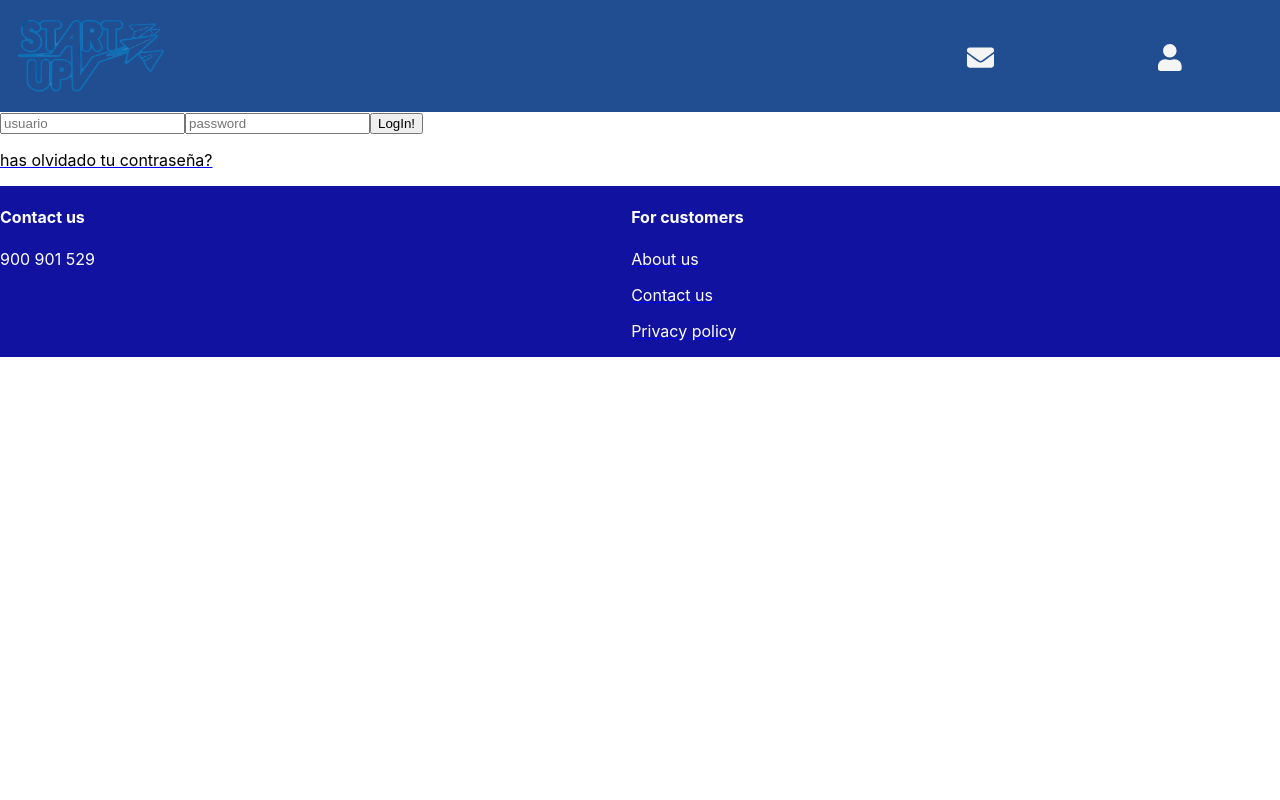
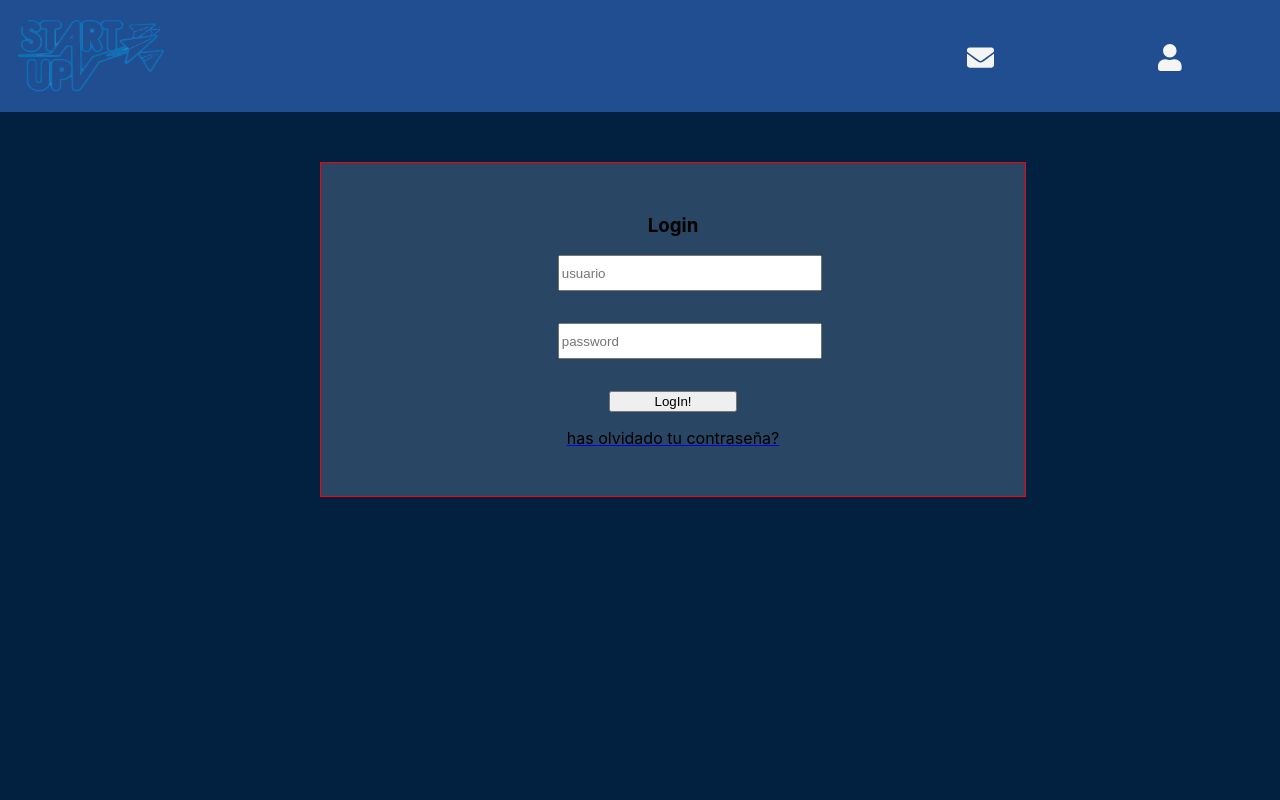
Before and after one commit to Jesus1994-7/SearchFlight_FRONT, a React (Create React App) app in the folder app/: page /login in a window 1280 px wide. Shown: the top 800 px of the page. Built offline with nearby package versions, Linux system fonts and the light colour scheme.

Commit message:
Last changes at css

```diff
--- a/app/src/components/exchange/exchange.jsx
+++ b/app/src/components/exchange/exchange.jsx
@@ -46,9 +46,10 @@ class ExchangeComp extends React.Component {
     render() {
         return (
             <div className="exchangeForm">
+                <h3>Cambio de Divisas</h3>
                 <form onSubmit={this.calculate}>
-                    Divisa Base: <CurrencyList id={0} setCurrency={this.setCurrency} readOnly />
-                    Divisa Cambio: <CurrencyList id={1} setCurrency={this.setCurrency} readOnly />
+                   <label> Divisa Base:</label> <CurrencyList id={0} setCurrency={this.setCurrency} readOnly /><br/>
+                   <label> Divisa Cambio:</label> <CurrencyList id={1} setCurrency={this.setCurrency} readOnly />
                     <br />
                     Cantidad para cambiar:  <input type="text" placeholder="0" name="num" value={this.state.num}
                         onChange={this.handleChange}/>
--- a/app/src/components/exchange/exchange.scss
+++ b/app/src/components/exchange/exchange.scss
@@ -1,3 +1,9 @@
-.exchangeForm{
-    border: 1px solid black;
+.exchangeForm {
+    border: 1px solid red;
+    width: 430px;
+    height: 200px;
+
+    color: white;
+    padding: 2em;
+    background-color: #294664;
 }
--- a/app/src/components/specialOffer/specialOffer.jsx
+++ b/app/src/components/specialOffer/specialOffer.jsx
@@ -12,7 +12,7 @@ class SpecialOffer extends React.Component {
         super(props);
 
         this.state = {
-            airport : 0
+            airport: 0
         }
     }
 
@@ -28,13 +28,15 @@ class SpecialOffer extends React.Component {
         this.props.history.push('/search');
     }
     setAirport = (airport, id) => {
-        if(utils.isNullOrEmpty(airport)){return}
-        this.setState({airport:airport});
+        if (utils.isNullOrEmpty(airport)) { return }
+        this.setState({ airport: airport });
     }
 
     render() {
         return (
-            <div>
+            <div >
+                <h3>Vuelos de última hora</h3>
+                <div className="offers">
                     <form onSubmit={this.lastMinuteFlights}>
                         <button type="submit">Last Minute!!</button>
                     </form>
@@ -43,6 +45,7 @@ class SpecialOffer extends React.Component {
                         <button type="submit">Quiero ir!</button>
                     </form>
                 </div>
+            </div>
         );
     }
 }
--- a/app/src/components/specialOffer/specialOffer.scss
+++ b/app/src/components/specialOffer/specialOffer.scss
@@ -0,0 +1,14 @@
+.offers {
+    border: 1px solid red;
+    width: 430px;
+    height: 200px;
+    color: white;
+    padding: 2em;
+    background-color: #294664;
+    display: flex;
+    justify-content: space-around;
+
+    button {
+        width: 100px;
+    }
+}
--- a/app/src/views/landingPage/landingPage.jsx
+++ b/app/src/views/landingPage/landingPage.jsx
@@ -26,9 +26,12 @@ class LandingPage extends React.Component {
                 <img className="imagen" src={fondo} alt="fondo" />
 
                 <Search className="search" />
+                <div className="submenu">
+                    <SpecialOffer />
 
-                <SpecialOffer />
-                <Exchange />
+
+                    <Exchange />
+                </div>
             </div>
         );
     };
--- a/app/src/views/landingPage/landingPage.scss
+++ b/app/src/views/landingPage/landingPage.scss
@@ -1,5 +1,6 @@
 .fondo {
     background-color: #022040;
+    height: 1000px;
 }
 .imagen {
     width: 100%;
@@ -8,3 +9,8 @@
     position: relative;
     bottom: 300px;
 }
+
+.submenu {
+    display: flex;
+    justify-content: space-around;
+}
--- a/app/src/views/login/login.jsx
+++ b/app/src/views/login/login.jsx
@@ -46,7 +46,7 @@ class Login extends React.Component {
             return;
         }
     }
-    forgotPass(){
+    forgotPass() {
         setTimeout(() => {
             this.props.history.push('/forgot');
         }, 1500);
@@ -54,16 +54,19 @@ class Login extends React.Component {
 
     render() {
         return (
-            <form onSubmit={this.pressLogin}>
+            <form onSubmit={this.pressLogin} className="fondo">
+                <div className="login">
+                    <h3>Login</h3>
                     <span>{this.state.msgError}</span>
-                <input type="text" placeholder="usuario" name="username"
+                    <input className="inputs" type="text" placeholder="usuario" name="username"
                         value={this.state.username} onChange={this.handleChange}></input>
-                <input type="password" placeholder="password" name="password"
+                    <input className="inputs" type="password" placeholder="password" name="password"
                         value={this.state.password} onChange={this.handleChange}></input>
                     <button type="submit">LogIn!</button>
                     <NavLink exact to="/forgot">
-                    <p>has olvidado tu contraseña?</p>
+                        <p className="contraseña">has olvidado tu contraseña?</p>
                     </NavLink>
+                </div>
             </form>
         )
     }
--- a/app/src/views/login/login.scss
+++ b/app/src/views/login/login.scss
@@ -0,0 +1,30 @@
+.fondo {
+    width: 100%;
+    height: 100px;
+    text-align: center;
+    background-color: #022040;
+}
+.login {
+    position: relative;
+    top: 5%;
+    display: flex;
+    flex-direction: column;
+    justify-content: center;
+    padding: 2em;
+    background-color: #294664;
+    width: 50%;
+    margin-left: 25%;
+    border: 1px solid red;
+}
+.inputs {
+    width: 40%;
+    height: 30px;
+    margin-left: 32%;
+    margin-bottom: 5%;
+}
+button {
+    width: 20%;
+    margin-left: 40%;
+}
+.contraseña {
+}
--- a/app/src/views/register/register.jsx
+++ b/app/src/views/register/register.jsx
@@ -72,45 +72,46 @@ class Register extends React.Component {
         }
     }
 
-    setQuestion(question){
-        this.setState({question:question});
+    setQuestion(question) {
+        this.setState({ question: question });
     }
 
-    setCountry(countryId){
-        this.setState({CountryId:countryId});
+    setCountry(countryId) {
+        this.setState({ CountryId: countryId });
     }
 
     render() {
         return (
             <div className="comp-Register">
-
+                <div className="register">
+                    <h3>Register</h3>
                     <span>{this.state.msgError}</span>
-                    <label>Nombre de usuario</label><br/>
-                    <input placeholder="Introduzca un username" type="text" name="username" value={this.state.username} onChange={this.handleChange}/><br/>
-                    <label>Nombre</label><br/>
-                    <input placeholder="Introduzca su nombre" type="text" name="name" value={this.state.name} onChange={this.handleChange}/><br/>
-                    <label>Apellido</label><br/>
-                    <input placeholder="Introduzca su apellido" type="text" name="surname" value={this.state.surname} onChange={this.handleChange}/><br/>
-                    <label>Direccion postal</label><br/>
-                    <input placeholder="Introduzca su direccion" type="text" name="address" value={this.state.address} onChange={this.handleChange}/><br/>
-                    <label>telefono</label><br/>
-                    <input placeholder="Introduzca su telefono" type="text" name="telephone" value={this.state.telephone} onChange={this.handleChange}/><br/>
-                    <label>Email</label><br/>
-                    <input placeholder="Introduzca su email" type="text" name="email" value={this.state.email} onChange={this.handleChange}/><br/>
-                    <label>Pasaporte</label><br/>
-                    <input placeholder="Introduzca su pasaporte" type="text" name="passport" value={this.state.passport} onChange={this.handleChange}/><br/>
-                    <label>Contraseña</label><br/>
-                    <input placeholder="Introduzca una contraseña" type="password" name="password" value={this.state.password} onChange={this.handleChange}/><br/>
-                    <label>Repita la contraseña</label><br/>
-                    <input placeholder="Reescriba su contraseña" type="password" name="password2" value={this.state.password2} onChange={this.handleChange}/><br/>
-                    <label>Pregunta secreta</label><br/>
-                    <QuestionList setQuestion={this.setQuestion} readOnly /><br/>
-                    <label>Respuesta a su pregunta secreta</label><br/>
-                    <input placeholder="Escriba una respuesta" type="text" name="answerSecret" value={this.state.answerSecret} onChange={this.handleChange}/><br/>
-                    <label>País</label><br/>
-                    <CountryList setCountry={this.setCountry} readOnly /><br/>
+                    <label>Nombre de usuario</label><br />
+                    <input placeholder="Introduzca un username" type="text" name="username" value={this.state.username} onChange={this.handleChange} /><br />
+                    <label>Nombre</label><br />
+                    <input placeholder="Introduzca su nombre" type="text" name="name" value={this.state.name} onChange={this.handleChange} /><br />
+                    <label>Apellido</label><br />
+                    <input placeholder="Introduzca su apellido" type="text" name="surname" value={this.state.surname} onChange={this.handleChange} /><br />
+                    <label>Direccion postal</label><br />
+                    <input placeholder="Introduzca su direccion" type="text" name="address" value={this.state.address} onChange={this.handleChange} /><br />
+                    <label>telefono</label><br />
+                    <input placeholder="Introduzca su telefono" type="text" name="telephone" value={this.state.telephone} onChange={this.handleChange} /><br />
+                    <label>Email</label><br />
+                    <input placeholder="Introduzca su email" type="text" name="email" value={this.state.email} onChange={this.handleChange} /><br />
+                    <label>Pasaporte</label><br />
+                    <input placeholder="Introduzca su pasaporte" type="text" name="passport" value={this.state.passport} onChange={this.handleChange} /><br />
+                    <label>Contraseña</label><br />
+                    <input placeholder="Introduzca una contraseña" type="password" name="password" value={this.state.password} onChange={this.handleChange} /><br />
+                    <label>Repita la contraseña</label><br />
+                    <input placeholder="Reescriba su contraseña" type="password" name="password2" value={this.state.password2} onChange={this.handleChange} /><br />
+                    <label>Pregunta secreta</label><br />
+                    <QuestionList setQuestion={this.setQuestion} readOnly /><br />
+                    <label>Respuesta a su pregunta secreta</label><br />
+                    <input placeholder="Escriba una respuesta" type="text" name="answerSecret" value={this.state.answerSecret} onChange={this.handleChange} /><br />
+                    <label>País</label><br />
+                    <CountryList setCountry={this.setCountry} readOnly /><br />
                     <button onClick={this.createRegister}>Registrar</button>
-
+                </div>
             </div>
         );
     }
--- a/app/src/views/register/register.scss
+++ b/app/src/views/register/register.scss
@@ -0,0 +1,29 @@
+.comp-Register{
+    width: 100%;
+    height: 1300px;
+    background-color: #022040;
+    display: flex;
+    justify-content: center;
+}
+.register {
+    margin-top: 3%;
+    width: 50%;
+    height: 1200px;
+    border: 1px solid red;
+    background-color: #294664;
+    text-align: center;
+
+    input {
+        width: 70%;
+        margin-bottom: 5%;
+        margin-top: 3%;
+        height: 15px;
+    }
+    button {
+        margin-top: 4%;
+        position: relative;
+        right: 20%;
+
+    }
+
+}
```
Lines whose indentation alone changed are shown as unchanged.
